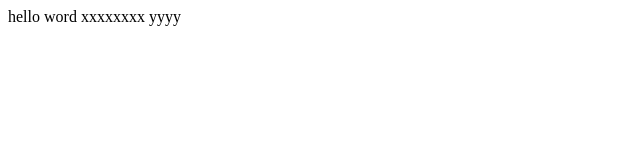
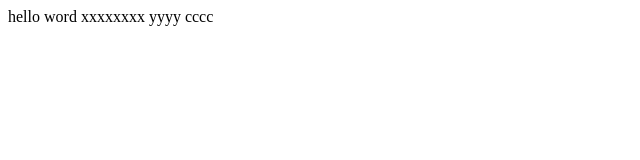
Before and after one commit to fansiyuan0314/web37, a plain HTML site: page index.html in a window 1280 px wide. Shown: the full height of the page, 0-640 px from the left. Drawn offline with Linux system fonts and the light colour scheme.

Commit message:
'第二次提交'

```diff
--- a/index.html
+++ b/index.html
@@ -5,7 +5,7 @@
     <title>Title</title>
 </head>
 <body>
-hello word   xxxxxxxx yyyy
+hello word   xxxxxxxx yyyy cccc
 
 </body>
 </html>
```
